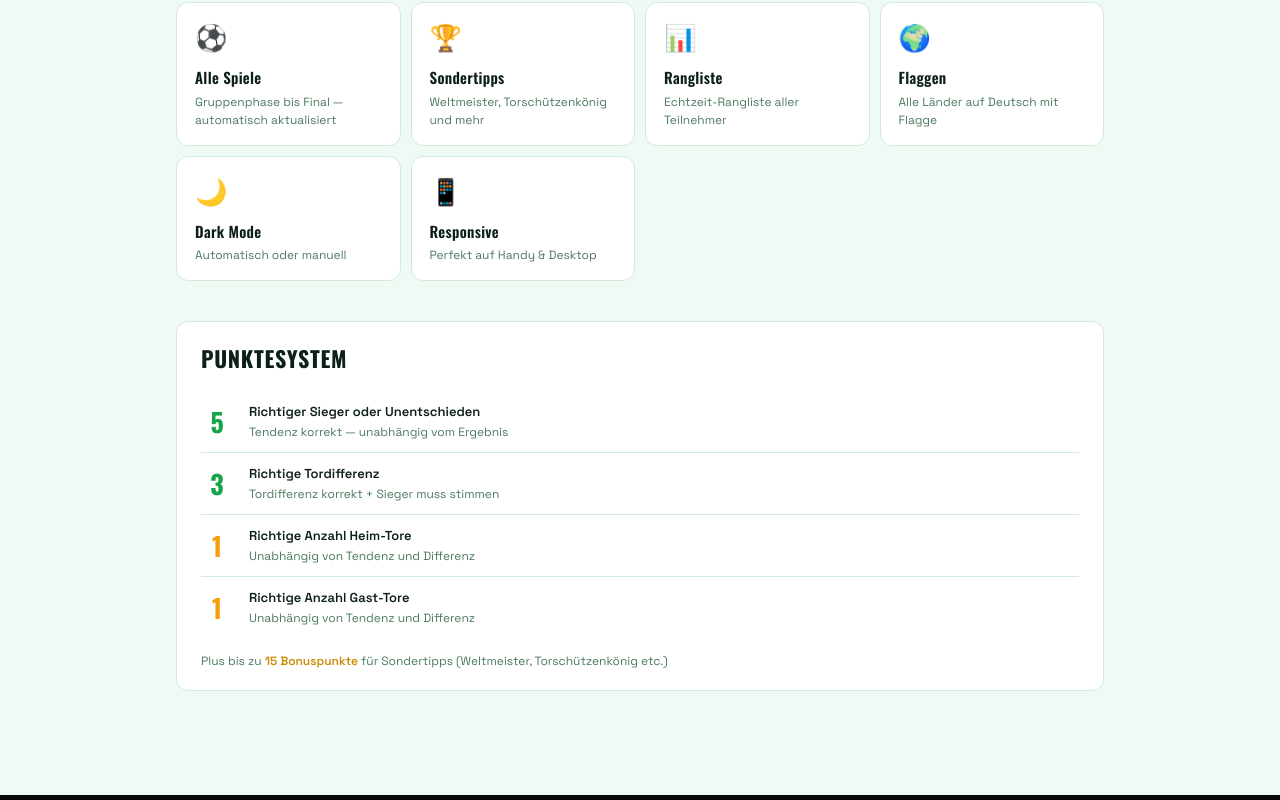
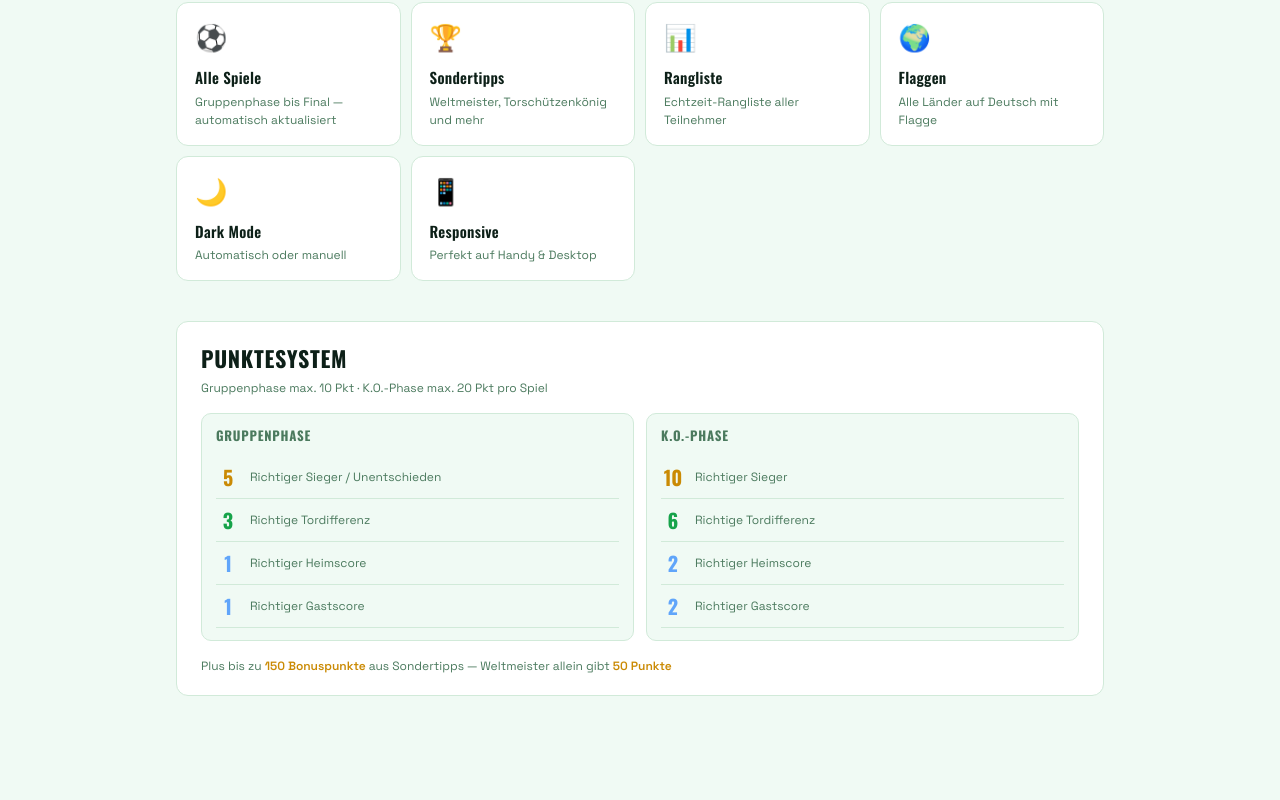
Before and after one commit to anilmation/tippking, a Next.js app: page / in a window 1280 px wide. Shown: the part 595-1395 px from the top of the page. Built offline with nearby package versions, Linux system fonts and the light colour scheme; no server answers.

Commit message:
Update landing page with new point system

```diff
--- a/app/page.tsx
+++ b/app/page.tsx
@@ -1,5 +1,5 @@
 import Link from 'next/link'
-import { POINT_SYSTEM } from '@/lib/points'
+
 
 export default function HomePage() {
   return (
@@ -81,26 +81,41 @@ export default function HomePage() {
 
       {/* Punktesystem */}
       <section className="card" style={{ marginBottom: 40, padding: '20px 24px' }}>
-        <h2 style={{ fontFamily: 'var(--font-display)', fontSize: 22, fontWeight: 700, marginBottom: 16, letterSpacing: '0.03em' }}>PUNKTESYSTEM</h2>
-        {POINT_SYSTEM.map((p, i) => (
-          <div key={p.points} style={{
-            display: 'flex', alignItems: 'center', gap: 16,
-            padding: '11px 0',
-            borderBottom: i < POINT_SYSTEM.length - 1 ? '1px solid var(--pitch-border)' : 'none'
-          }}>
-            <span style={{
-              fontFamily: 'var(--font-display)', fontSize: 26, fontWeight: 700,
-              color: p.points === 4 ? '#ca8a04' : p.points >= 2 ? 'var(--pitch-green)' : p.points === 1 ? '#f59e0b' : '#ef4444',
-              width: 32, textAlign: 'center', flexShrink: 0
-            }}>{p.points}</span>
-            <div>
-              <div style={{ fontWeight: 600, fontSize: 13 }}>{p.label}</div>
-              <div style={{ fontSize: 12, color: 'var(--pitch-muted)', marginTop: 1 }}>{p.description}</div>
-            </div>
+        <h2 style={{ fontFamily: 'var(--font-display)', fontSize: 22, fontWeight: 700, marginBottom: 4, letterSpacing: '0.03em' }}>PUNKTESYSTEM</h2>
+        <p style={{ fontSize: 12, color: 'var(--pitch-muted)', marginBottom: 16 }}>Gruppenphase max. 10 Pkt · K.O.-Phase max. 20 Pkt pro Spiel</p>
+
+        <div style={{ display: 'flex', gap: 12, marginBottom: 16, flexWrap: 'wrap' }}>
+          <div style={{ flex: 1, minWidth: 200, background: 'var(--pitch-bg)', borderRadius: 10, padding: '12px 14px', border: '1px solid var(--pitch-border)' }}>
+            <div style={{ fontFamily: 'var(--font-display)', fontSize: 13, fontWeight: 700, color: 'var(--pitch-muted)', marginBottom: 10, letterSpacing: '0.06em' }}>GRUPPENPHASE</div>
+            {[
+              { pts: 5, label: 'Richtiger Sieger / Unentschieden' },
+              { pts: 3, label: 'Richtige Tordifferenz' },
+              { pts: 1, label: 'Richtiger Heimscore' },
+              { pts: 1, label: 'Richtiger Gastscore' },
+            ].map(p => (
+              <div key={p.label} style={{ display: 'flex', alignItems: 'center', gap: 10, padding: '6px 0', borderBottom: '1px solid var(--pitch-border)' }}>
+                <span style={{ fontFamily: 'var(--font-display)', fontWeight: 700, fontSize: 20, color: p.pts === 5 ? '#ca8a04' : p.pts === 3 ? 'var(--pitch-green)' : '#60a5fa', width: 24, textAlign: 'center', flexShrink: 0 }}>{p.pts}</span>
+                <span style={{ fontSize: 12, color: 'var(--pitch-muted)' }}>{p.label}</span>
+              </div>
+            ))}
           </div>
-        ))}
-        <p style={{ marginTop: 14, fontSize: 12, color: 'var(--pitch-muted)' }}>
-          Plus bis zu <strong style={{ color: '#ca8a04' }}>15 Bonuspunkte</strong> für Sondertipps (Weltmeister, Torschützenkönig etc.)
+          <div style={{ flex: 1, minWidth: 200, background: 'var(--pitch-bg)', borderRadius: 10, padding: '12px 14px', border: '1px solid var(--pitch-border)' }}>
+            <div style={{ fontFamily: 'var(--font-display)', fontSize: 13, fontWeight: 700, color: 'var(--pitch-muted)', marginBottom: 10, letterSpacing: '0.06em' }}>K.O.-PHASE</div>
+            {[
+              { pts: 10, label: 'Richtiger Sieger' },
+              { pts: 6,  label: 'Richtige Tordifferenz' },
+              { pts: 2,  label: 'Richtiger Heimscore' },
+              { pts: 2,  label: 'Richtiger Gastscore' },
+            ].map(p => (
+              <div key={p.label} style={{ display: 'flex', alignItems: 'center', gap: 10, padding: '6px 0', borderBottom: '1px solid var(--pitch-border)' }}>
+                <span style={{ fontFamily: 'var(--font-display)', fontWeight: 700, fontSize: 20, color: p.pts === 10 ? '#ca8a04' : p.pts === 6 ? 'var(--pitch-green)' : '#60a5fa', width: 24, textAlign: 'center', flexShrink: 0 }}>{p.pts}</span>
+                <span style={{ fontSize: 12, color: 'var(--pitch-muted)' }}>{p.label}</span>
+              </div>
+            ))}
+          </div>
+        </div>
+        <p style={{ fontSize: 12, color: 'var(--pitch-muted)', margin: 0 }}>
+          Plus bis zu <strong style={{ color: '#ca8a04' }}>150 Bonuspunkte</strong> aus Sondertipps — Weltmeister allein gibt <strong style={{ color: '#ca8a04' }}>50 Punkte</strong>
         </p>
       </section>
     </div>
```
